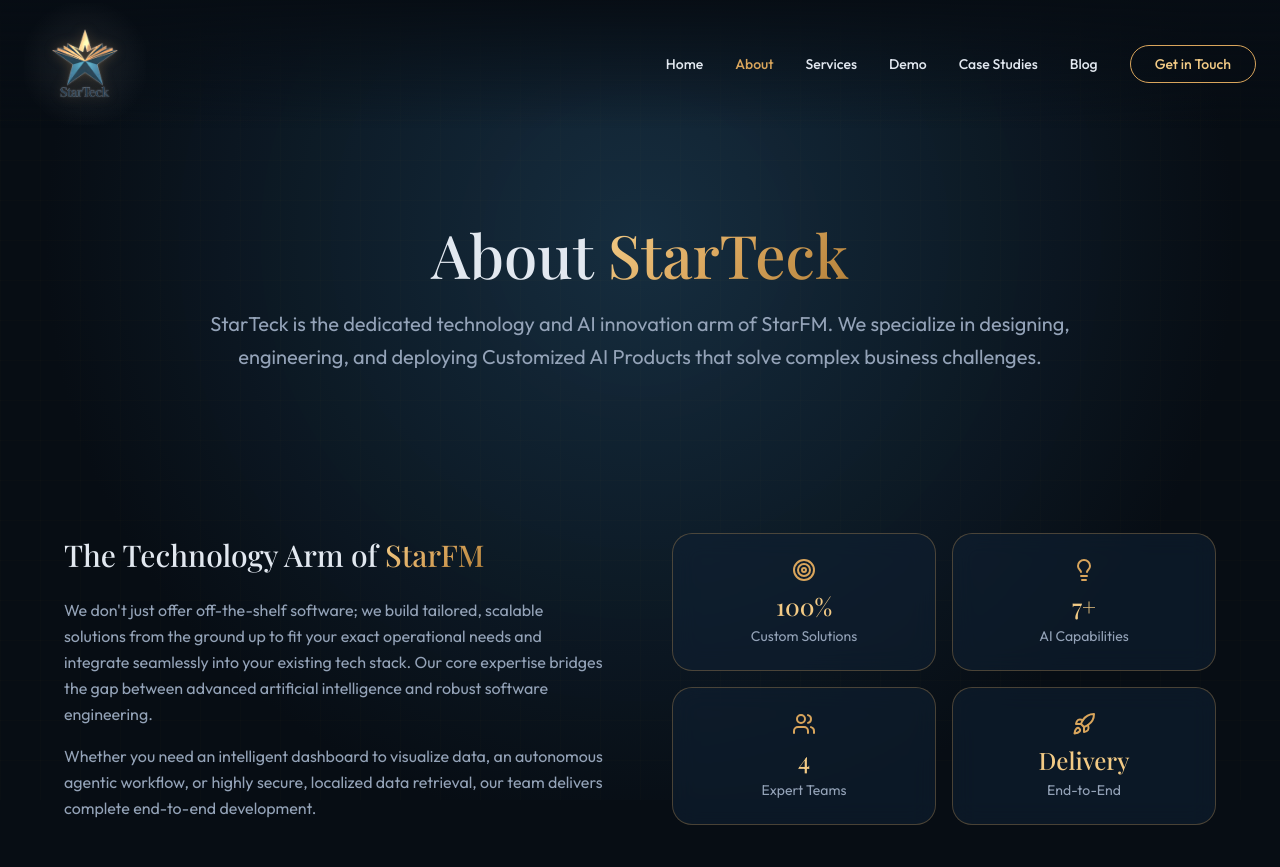
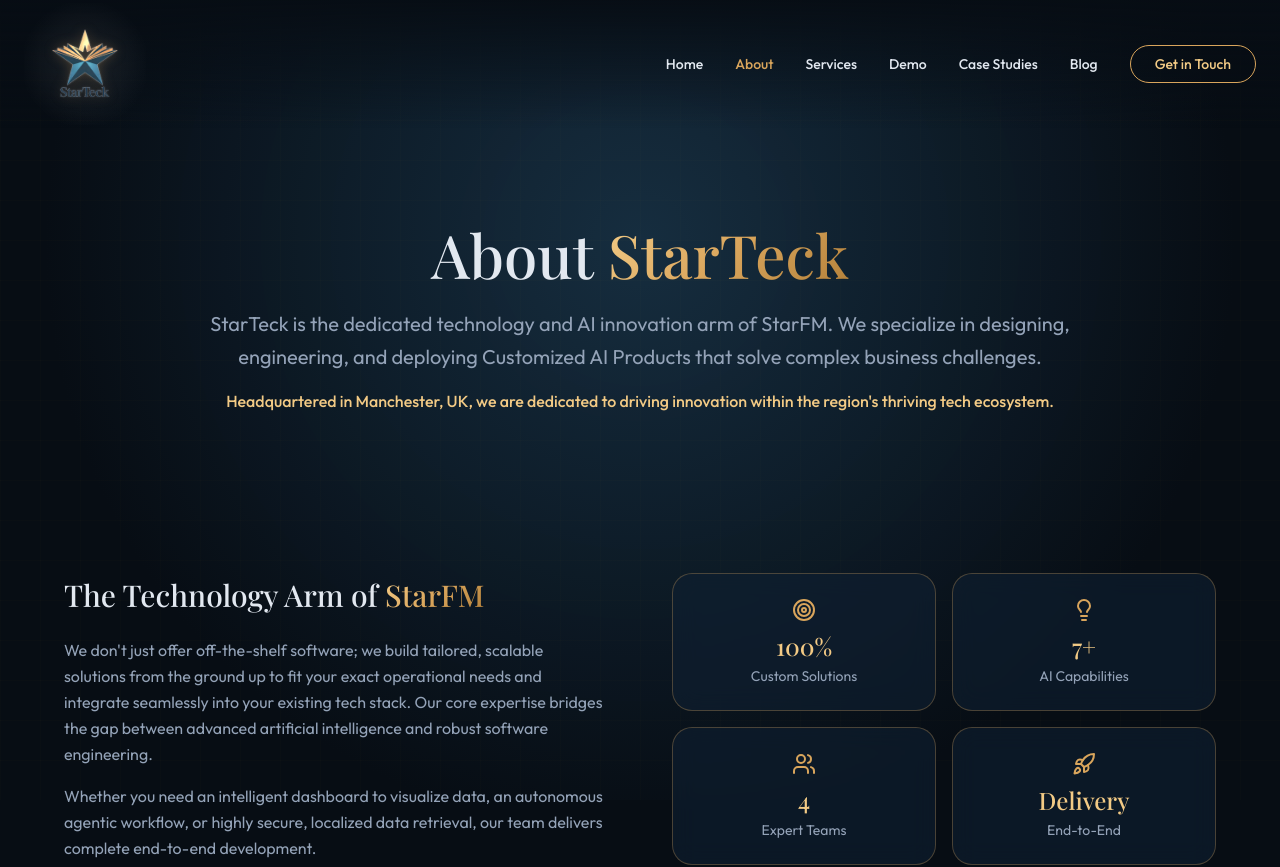
Before and after one commit to starteck-co-uk/Starteck_Website, a Next.js app: page /about in a window 1280 px wide. Shown: the top 867 px of the page. Built offline with nearby package versions, Linux system fonts and the light colour scheme.

Commit message:
Reinforce Manchester location on About page for SEO consistency

```diff
--- a/src/app/about/page.tsx
+++ b/src/app/about/page.tsx
@@ -34,6 +34,15 @@
             className="text-text-muted text-lg md:text-xl leading-relaxed"
           >
             {company.description}
+          </motion.p>
+          <motion.p
+            variants={fadeInUp}
+            initial="hidden"
+            animate="visible"
+            className="text-gold-light mt-4 font-medium"
+          >
+            Headquartered in Manchester, UK, we are dedicated to driving innovation
+            within the region&apos;s thriving tech ecosystem.
           </motion.p>
         </div>
       </section>
```
